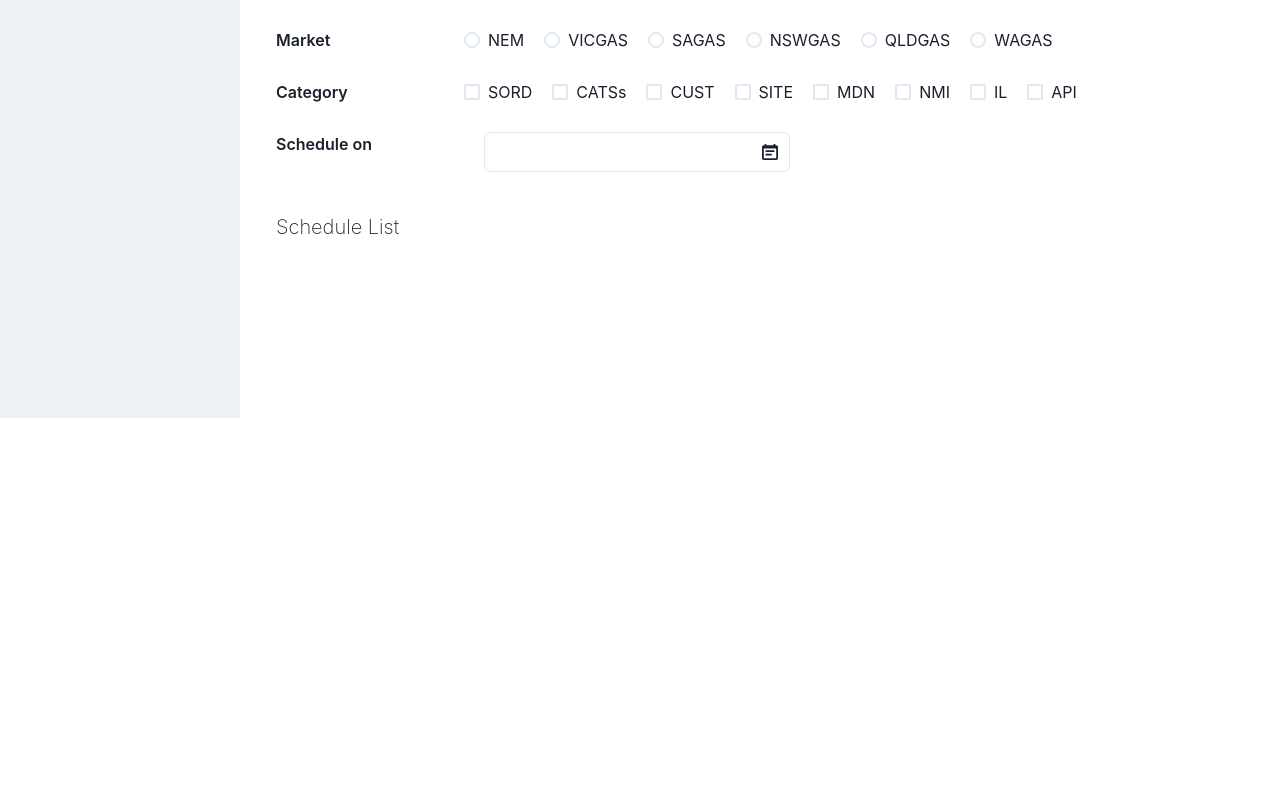
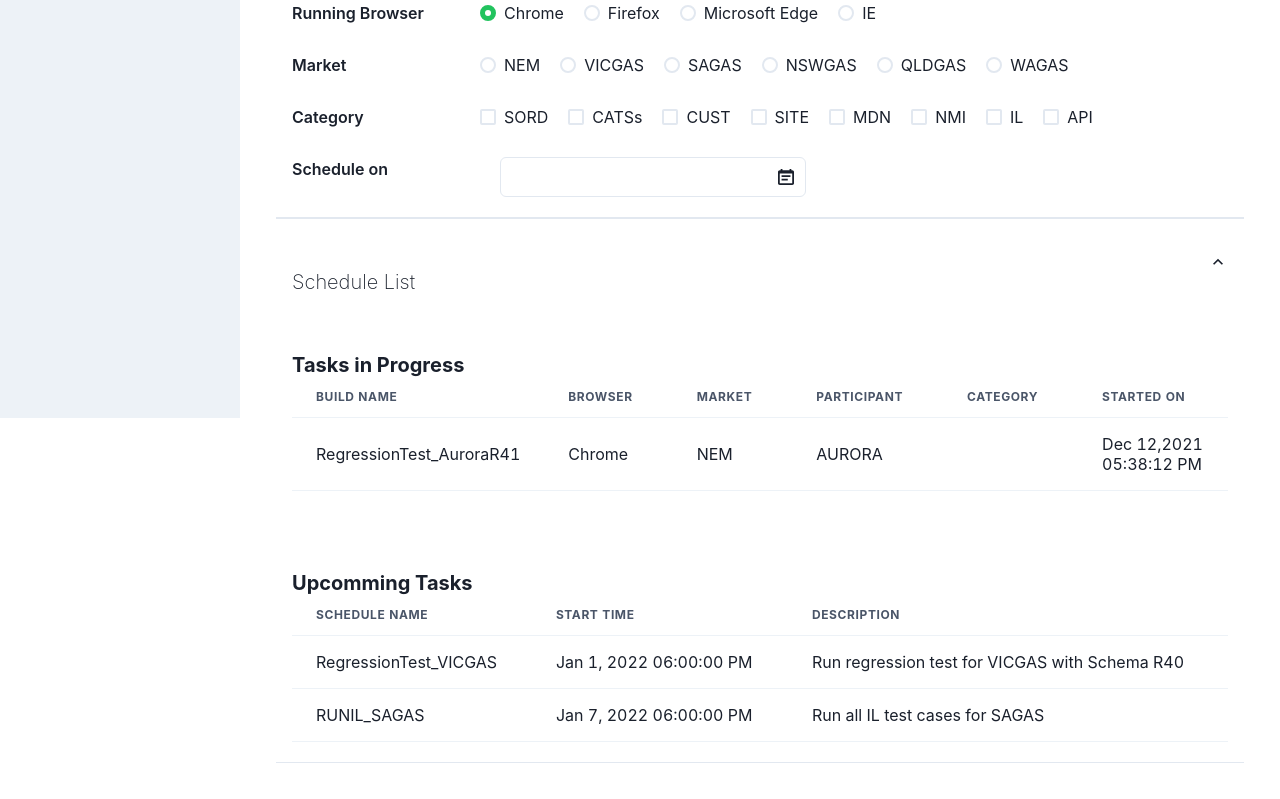
Before and after one commit to techyhk/automation-dashboard, a React (Vite) app: page /schedule in a window 1280 px wide. Shown: the part 382-1181 px from the top of the page. Before the commit the page ends 800 px from the top, so only its background shows below. Built offline with nearby package versions, Linux system fonts and the light colour scheme.

Commit message:
feat: tasks in progress and upcomming tasks table

```diff
--- /dev/null
+++ b/src/pages/Schedule/components/TaskInProgressList.tsx
@@ -0,0 +1,54 @@
+import React from 'react';
+
+import { Table } from '@components/Table';
+
+export const TaskInProgressList = () => {
+  const columns = [
+    {
+      Header: 'Build Name',
+      accessor: 'name' as const,
+    },
+    {
+      Header: 'Browser',
+      accessor: 'browser' as const,
+    },
+    {
+      Header: 'Market',
+      accessor: 'market' as const,
+    },
+    {
+      Header: 'Participant',
+      accessor: 'participant' as const,
+    },
+    {
+      Header: 'category',
+      accessor: 'category' as const,
+    },
+    {
+      Header: 'Started On',
+      accessor: 'startedOn' as const,
+    },
+  ];
+
+  const data: Array<{
+    name: string;
+    browser: string;
+    market: string;
+    participant: string;
+    category: string;
+    startedOn: string;
+  }> = [
+    {
+      name: 'RegressionTest_AuroraR41',
+      browser: 'Chrome',
+      market: 'NEM',
+      participant: 'AURORA',
+      category: '',
+      startedOn: 'Dec 12,2021 05:38:12 PM',
+    },
+  ];
+
+  return (
+    <Table data={data} columns={columns} heading="Tasks in Progress"></Table>
+  );
+};
--- /dev/null
+++ b/src/pages/Schedule/components/UpcomingTasksList.tsx
@@ -0,0 +1,41 @@
+import React from 'react';
+
+import { Table } from '@components/Table';
+
+export const UpcomingTasksList = () => {
+  const columns = [
+    {
+      Header: 'Schedule Name',
+      accessor: 'name' as const,
+    },
+    {
+      Header: 'Start time',
+      accessor: 'startTime' as const,
+    },
+    {
+      Header: 'Description',
+      accessor: 'description' as const,
+    },
+  ];
+
+  const data: Array<{
+    name: string;
+    startTime: string;
+    description: string;
+  }> = [
+    {
+      name: 'RegressionTest_VICGAS',
+      startTime: 'Jan 1, 2022 06:00:00 PM',
+      description: 'Run regression test for VICGAS with Schema R40',
+    },
+    {
+      name: 'RUNIL_SAGAS',
+      startTime: 'Jan 7, 2022 06:00:00 PM',
+      description: 'Run all IL test cases for SAGAS',
+    },
+  ];
+
+  return (
+    <Table data={data} columns={columns} heading="Upcomming Tasks"></Table>
+  );
+};
--- a/src/pages/Schedule/index.tsx
+++ b/src/pages/Schedule/index.tsx
@@ -3,7 +3,17 @@ import { Header } from '@components/Header';
 import { MainWrapper } from '@components/MainWrapper';
 import { ExecutionForm } from './components/ExecutionForm';
 import { AdvanceExecutionForm } from './components/AdvanceExecutionForm';
-import { Box, Text } from '@chakra-ui/react';
+import {
+  Accordion,
+  AccordionButton,
+  AccordionIcon,
+  AccordionItem,
+  AccordionPanel,
+  Box,
+  Text,
+} from '@chakra-ui/react';
+import { TaskInProgressList } from './components/TaskInProgressList';
+import { UpcomingTasksList } from './components/UpcomingTasksList';
 
 export const Schedule = () => {
   return (
@@ -13,26 +23,47 @@ export const Schedule = () => {
       <div className="mt-16">
         <ExecutionForm />
       </div>
-
+      <Accordion defaultIndex={[0, 1]} allowMultiple>
         <div className="mt-10">
+          <AccordionItem>
+            <AccordionButton>
               <Box flex="1" textAlign="left">
                 <Text fontSize="xl" fontWeight="thin">
                   Advance Execute
                 </Text>
               </Box>
-
+              <AccordionIcon />
+            </AccordionButton>
+            <AccordionPanel>
               <div className="mt-7">
                 <AdvanceExecutionForm />
               </div>
+            </AccordionPanel>
+          </AccordionItem>
         </div>
 
-      <div className="mt-10">
+        <div>
+          <AccordionItem>
+            <AccordionButton>
               <Box flex="1" textAlign="left" className="mt-10">
                 <Text fontSize="xl" fontWeight="thin">
                   Schedule List
                 </Text>
               </Box>
+              <AccordionIcon />
+            </AccordionButton>
+            <AccordionPanel>
+              <div className="mt-10">
+                <TaskInProgressList />
               </div>
+
+              <div className="mt-20">
+                <UpcomingTasksList />
+              </div>
+            </AccordionPanel>
+          </AccordionItem>
+        </div>
+      </Accordion>
     </MainWrapper>
   );
 };
```
Lines whose indentation alone changed are shown as unchanged.
